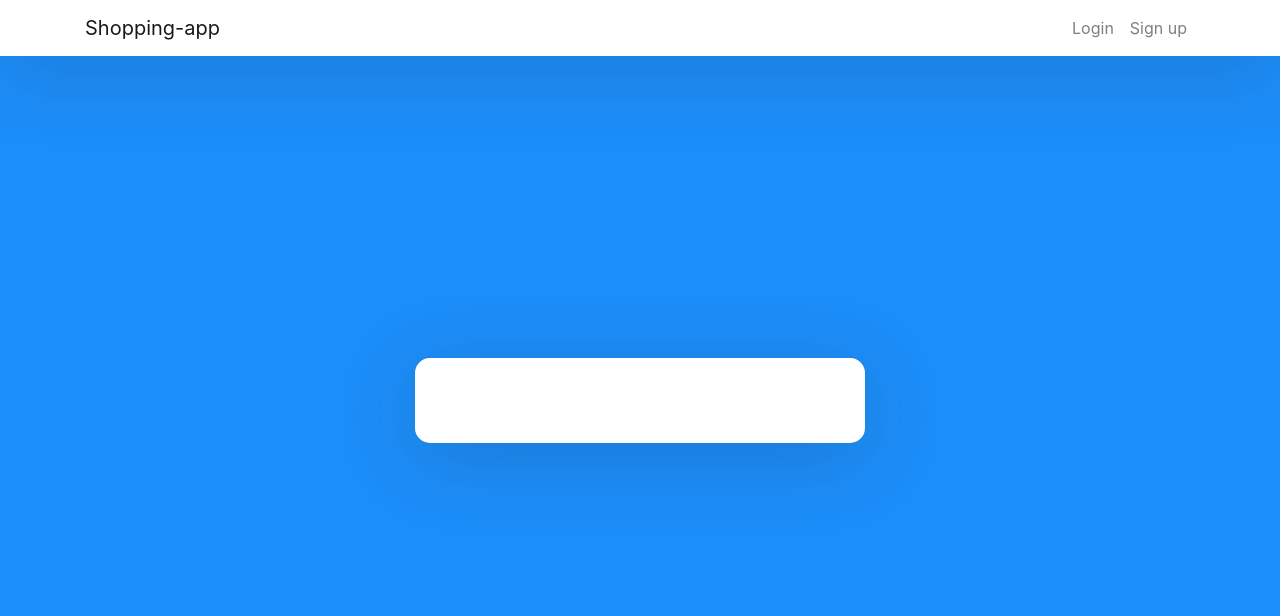
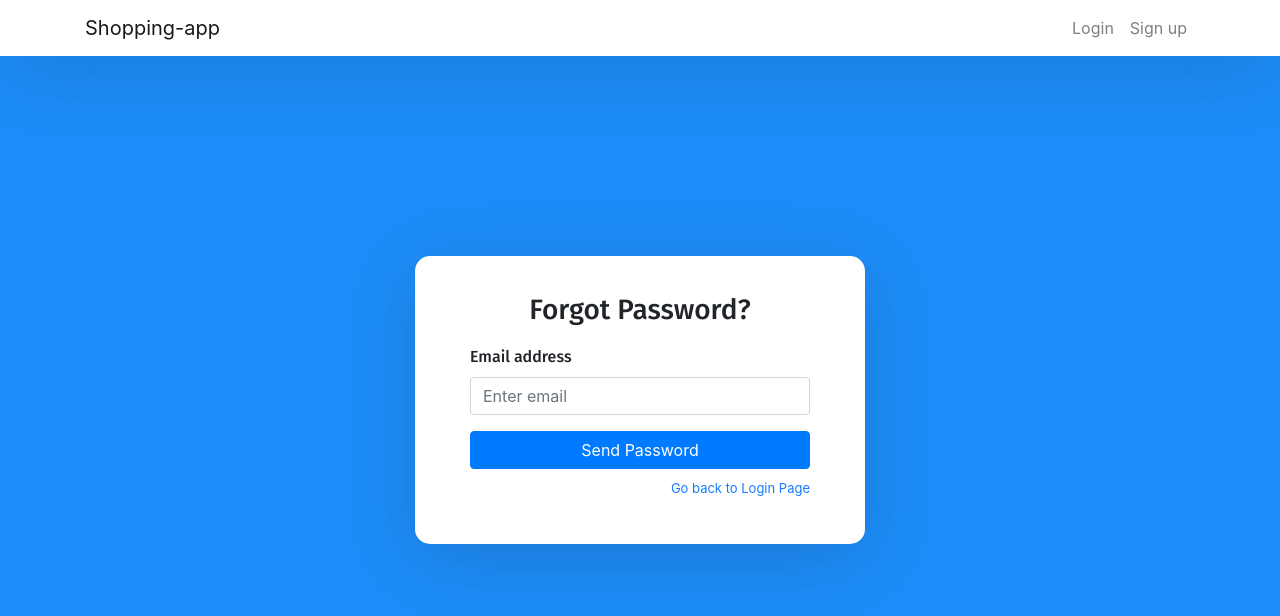
Before and after one commit to preethikathiru/e-commerce-frontend, a React (Create React App) app: page /forgot-password in a window 1280 px wide. Shown: the top 616 px of the page. Built offline with nearby package versions, Linux system fonts and the light colour scheme.

Commit message:
added forgot password

```diff
--- a/src/App.js
+++ b/src/App.js
@@ -5,7 +5,7 @@ import { BrowserRouter as Router, Switch, Route, Link } from "react-router-dom";
 
 import Login from "./components/login.component";
 import SignUp from "./components/signup.component";
-
+ import forgotPassword from "./components/forgotpassword.component";
 
 function App() {
   return (<Router>
@@ -32,6 +32,7 @@ function App() {
             <Route exact path='/' component={Login} />
             <Route path="/sign-in" component={Login} />
             <Route path="/sign-up" component={SignUp} />
+            <Route path="/forgot-password" component={forgotPassword} />
           </Switch>
         </div>
       </div>
--- /dev/null
+++ b/src/components/forgotpassword.component.js
@@ -0,0 +1,24 @@
+import React, { Component } from "react";
+import { BrowserRouter as Router, Switch, Route, Link } from "react-router-dom";
+
+
+export default class forgotPassword extends Component {
+    render() {
+        return (
+            <form>
+                <h3>Forgot Password?</h3>
+
+                <div className="form-group">
+                    <label>Email address</label>
+                    <input type="email" className="form-control" placeholder="Enter email" />
+                </div>
+
+                <button type="submit" className="btn btn-primary btn-block">Send Password</button>
+                <p className="forgot-password text-right">
+                    <a><Link to={"/sign-in"}>Go back to Login Page</Link></a>
+                </p>
+
+            </form>
+        );
+    }
+}
--- a/src/components/login.component.js
+++ b/src/components/login.component.js
@@ -1,11 +1,11 @@
 import React, { Component } from "react";
 import { BrowserRouter as Router, Switch, Route, Link } from "react-router-dom";
 
-// import forgotPassword from "./forgotpassword.component";
+import forgotPassword from "./forgotpassword.component";
 
 export default class Login extends Component {
     render() {
-        return (<Router>
+        return (
             <form>
                 <h3>Sign In</h3>
 
@@ -27,15 +27,14 @@ export default class Login extends Component {
                 </div>
 
                 <button type="submit" className="btn btn-primary btn-block">Submit</button>
-                <p className="forgot-password text-right">Forgot Password ?
-                    {/* <a><Link to={"/forgot-password"}>Forgot Password?</Link></a> */}
+                <p className="forgot-password text-right">
+                    <a><Link to={"/forgot-password"}>Forgot Password?</Link></a>
                 </p>
+                <Route path="/forgot-password" component={forgotPassword} />
 
-          {/* <Switch>
-            <Route path="/forgot-password" component={forgotPassword} />
-          </Switch> */}
             </form>
-            </Router>
+
+
         );
     }
 }
```
